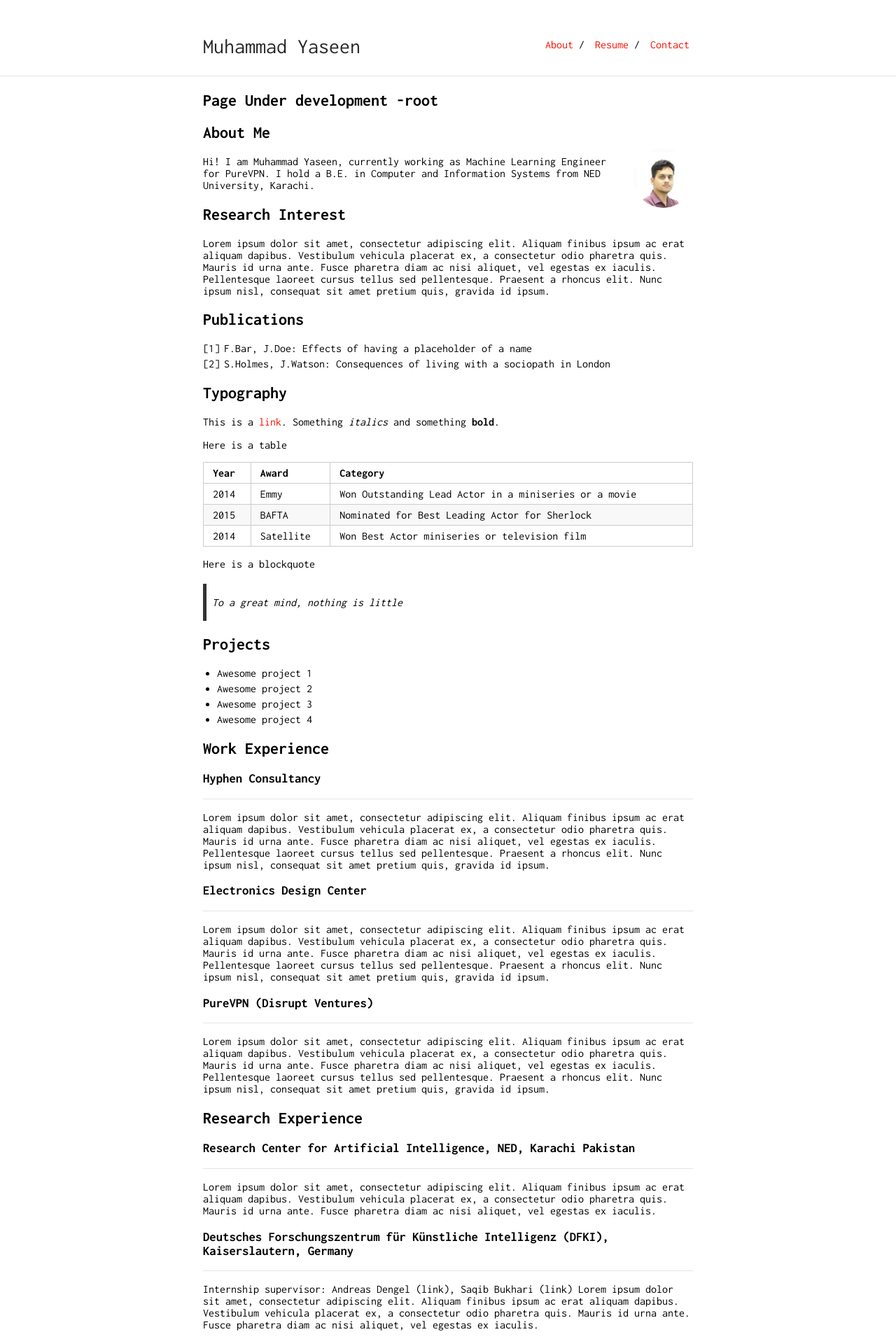
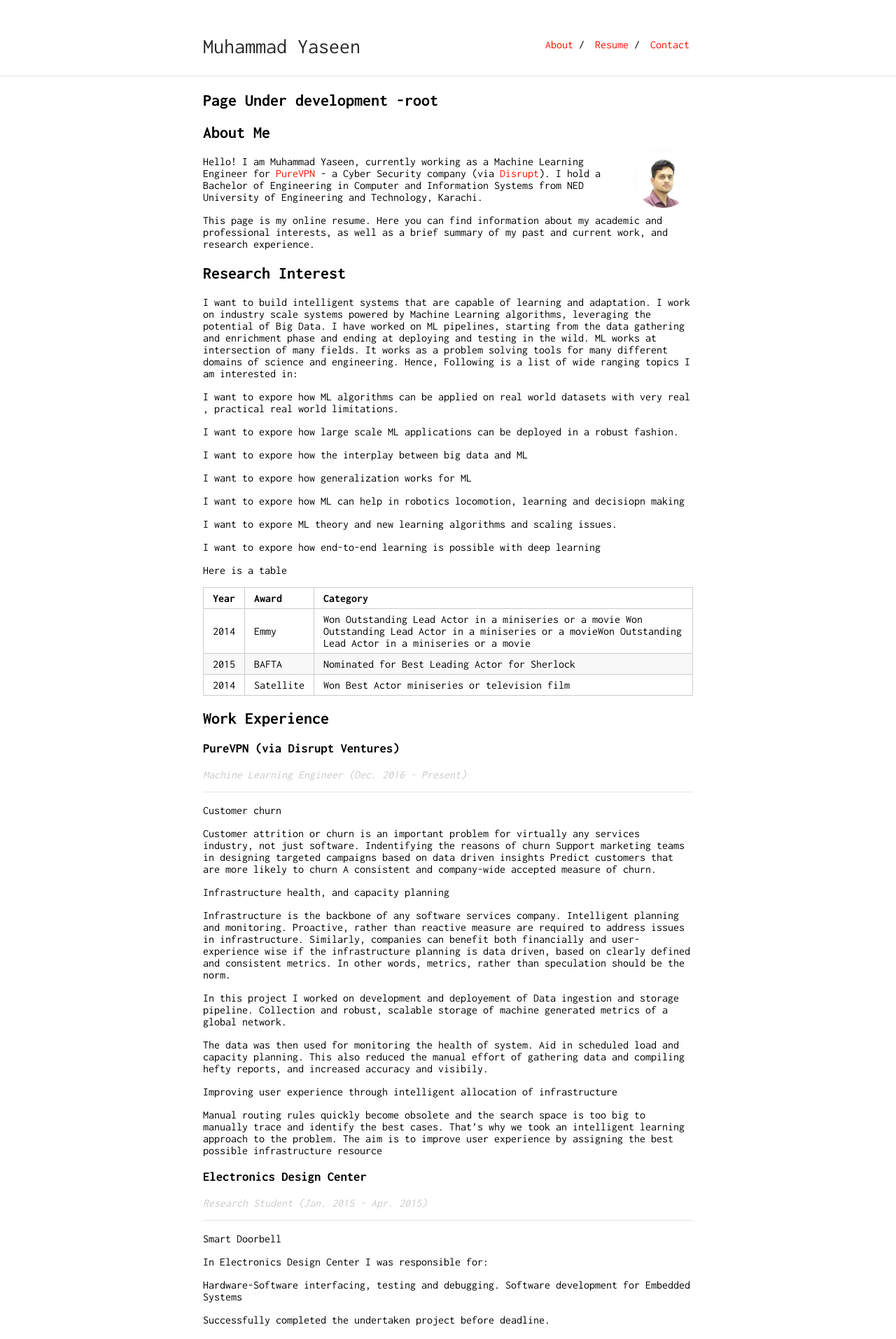
Before and after one commit to muhammadyaseen/muhammadyaseen.github.io, a Jekyll site: the page built from index.md, in a window 1280 px wide. Shown: the top 1913 px of the page at 70% size. Built offline with Jekyll 4.4.1, drawn with Linux system fonts in a browser that asks for light colours; our own code applies the rules of GitHub Pages for plain Markdown files; some of the changed text lies outside the part shown.

Commit message:
added links and more text in sections. [before adding ext links]

```diff
--- a/_sass/_style.scss
+++ b/_sass/_style.scss
@@ -96,5 +96,23 @@ hr {
     }
 }
 
+/*
+ *		Added styles
+ */
+
+.jobposition {
+	color: #cacaca;
+	font-style: italic;
+}
+
+a.ext-link-a img.ext-link-img {
+	width: 12px;
+	height: 12px;
+}
+
+.ext-link-a {
+
+}
+
 @import "typography";
 @import "tables";
--- a/index.md
+++ b/index.md
@@ -7,116 +7,193 @@ layout: default
 
 <img class="profile-picture" src="yaseen.jpg">
 
-Hi! I am Muhammad Yaseen, currently working as Machine Learning Engineer for PureVPN. I hold a B.E. in Computer and Information Systems from NED University, Karachi.
+Hello! I am Muhammad Yaseen, currently working as a Machine Learning Engineer for [PureVPN](http://www.purevpn.com) - a Cyber Security company (via [Disrupt](http://www.disrupt.com/platform)). I hold a Bachelor of Engineering in Computer and Information Systems from NED University of Engineering and Technology, Karachi.
+
+This page is my online resume. Here you can find information about my academic and professional interests, as well as a brief summary of my past and current work, and research experience.
 
 ## Research Interest
 
-Lorem ipsum dolor sit amet, consectetur adipiscing elit. Aliquam finibus ipsum ac erat aliquam dapibus. Vestibulum vehicula placerat ex, a consectetur odio pharetra quis. Mauris id urna ante. Fusce pharetra diam ac nisi aliquet, vel egestas ex iaculis. Pellentesque laoreet cursus tellus sed pellentesque. Praesent a rhoncus elit. Nunc ipsum nisl, consequat sit amet pretium quis, gravida id ipsum.
+I want to build intelligent systems that are capable of learning and adaptation. I work on industry scale systems powered by Machine Learning algorithms, leveraging the potential of Big Data. I have worked on ML pipelines, starting from the data gathering and enrichment phase and ending at deploying and testing in the wild.
+ML works at intersection of many fields. It works as a problem solving tools for many different domains of science and engineering. Hence, Following is a list of wide ranging topics I am interested in:
 
-## Publications
+I want to expore how ML algorithms can be applied on real world datasets with very real , practical real world limitations.
 
-1. F.Bar, J.Doe: Effects of having a placeholder of a name
-2. S.Holmes, J.Watson: Consequences of living with a sociopath in London
+I want to expore how large scale ML applications can be deployed in a robust fashion.
 
-## Typography
+I want to expore how the interplay between big data and ML
 
-This is a [link](http://google.com). Something *italics* and something **bold**.
+I want to expore how generalization works for ML
+
+I want to expore how ML can help in robotics locomotion, learning and decisiopn making
+
+I want to expore ML theory and new learning algorithms and scaling issues.
+
+I want to expore how end-to-end learning is possible with deep learning
 
 Here is a table
 
 Year | Award | Category
 -----|-------|--------
-2014 | Emmy  | Won Outstanding Lead Actor in a miniseries or a movie
+2014 | Emmy  | Won Outstanding Lead Actor in a miniseries or a movie Won Outstanding Lead Actor in a miniseries or a movieWon Outstanding Lead Actor in a miniseries or a movie
 2015 | BAFTA | Nominated for Best Leading Actor for Sherlock
 2014 | Satellite | Won Best Actor miniseries or television film
 
 
-Here is a blockquote
+## Work Experience
 
-> To a great mind, nothing is little
 
-## Projects
+### PureVPN (via Disrupt Ventures)
 
-* Awesome project 1
-* Awesome project 2
-* Awesome project 3
-* Awesome project 4
+<span class="jobposition">Machine Learning Engineer (Dec. 2016 - Present)</span>
 
-## Work Experience
+---
+
+Customer churn
+
+Customer attrition or churn is an important problem for virtually any services industry, not just software.
+Indentifying the reasons of churn
+Support marketing teams in designing targeted campaigns based on data driven insights
+Predict customers that are more likely to churn
+A consistent and company-wide accepted measure of churn.
+
+
+Infrastructure health, and capacity planning
+
+Infrastructure is the backbone of any software services company. Intelligent planning and monitoring. Proactive, rather than reactive measure are required to address issues in infrastructure. Similarly, companies can benefit both financially and user-experience wise if the infrastructure planning is data driven, based on clearly defined and consistent metrics. In other words, metrics, rather than speculation should be the norm.
+
+In this project I worked on development and deployement of Data ingestion and storage pipeline. Collection and robust, scalable storage of machine generated metrics of a global network.
+
+The data was then used for monitoring the health of system. Aid in scheduled load and capacity planning. This also reduced the manual effort of gathering data and compiling hefty reports, and increased accuracy and visibily.
+
+
+Improving user experience through intelligent allocation of infrastructure
+
+Manual routing rules quickly become obsolete and the search space is too big to manually trace and identify the best cases. That's why we took an intelligent learning approach to the problem.
+The aim is to improve user experience by assigning the best possible infrastructure resource
+
+### Electronics Design Center
+
+<span class="jobposition">Research Student (Jan. 2015 - Apr. 2015)</span>
+
+---
+
+Smart Doorbell
+
+In Electronics Design Center I was responsible for:
+
+Hardware-Software interfacing, testing and debugging.
+Software development for Embedded Systems
+
+Successfully completed the undertaken project before deadline.
 
 ### Hyphen Consultancy
 
----
-Lorem ipsum dolor sit amet, consectetur adipiscing elit. Aliquam finibus ipsum ac erat aliquam dapibus. Vestibulum vehicula placerat ex, a consectetur odio pharetra quis. Mauris id urna ante. Fusce pharetra diam ac nisi aliquet, vel egestas ex iaculis.
-Pellentesque laoreet cursus tellus sed pellentesque. Praesent a rhoncus elit. Nunc ipsum nisl, consequat sit amet pretium quis, gravida id ipsum.
-
-### Electronics Design Center
+<span class="jobposition">Freelance Web Developer (Aug. 2012 - Oct. 2014)</span>
 
 ---
-Lorem ipsum dolor sit amet, consectetur adipiscing elit. Aliquam finibus ipsum ac erat aliquam dapibus. Vestibulum vehicula placerat ex, a consectetur odio pharetra quis. Mauris id urna ante. Fusce pharetra diam ac nisi aliquet, vel egestas ex iaculis.
-Pellentesque laoreet cursus tellus sed pellentesque. Praesent a rhoncus elit. Nunc ipsum nisl, consequat sit amet pretium quis, gravida id ipsum.
 
-### PureVPN (Disrupt Ventures)
+At Hyphen Consultancy, I have worked on:
+Database driven Web Applications
+Rich Internet Applications
+Google Web Toolkit (Java), ASP.NET MVC, jQuery, PHP, HTML and CSS.
 
----
-Lorem ipsum dolor sit amet, consectetur adipiscing elit. Aliquam finibus ipsum ac erat aliquam dapibus. Vestibulum vehicula placerat ex, a consectetur odio pharetra quis. Mauris id urna ante. Fusce pharetra diam ac nisi aliquet, vel egestas ex iaculis.
-Pellentesque laoreet cursus tellus sed pellentesque. Praesent a rhoncus elit. Nunc ipsum nisl, consequat sit amet pretium quis, gravida id ipsum.
 
 ## Research Experience
 
-### Research Center for Artificial Intelligence, NED, Karachi Pakistan
+### Deutsches Forschungszentrum für Künstliche Intelligenz (DFKI), Kaiserslautern, Germany
+
+<span class="jobposition">Intern (Jun. 2016 - Aug. 2016)</span>
 
 ---
-Lorem ipsum dolor sit amet, consectetur adipiscing elit. Aliquam finibus ipsum ac erat aliquam dapibus. Vestibulum vehicula placerat ex, a consectetur odio pharetra quis. Mauris id urna ante. Fusce pharetra diam ac nisi aliquet, vel egestas ex iaculis.
 
-### Deutsches Forschungszentrum für Künstliche Intelligenz (DFKI), Kaiserslautern, Germany
+Internship supervisors:
+- Dr. Prof. h.c. Andreas Dengel ([TU KL](http://agd.informatik.uni-kl.de/team/lehre/prof-dr-prof-hc-andreas-dengel/) / [DFKI](https://www.dfki.de/web/kontakt/mitarbeiter?uid=ande00) / [Google Scholar](https://scholar.google.com/citations?user=p3YP0DMAAAAJ&hl=en))
+- Dr-Ing. Syed Saqib Bukhari ([TU KL](http://agd.informatik.uni-kl.de/team/lehre/dr-saquib-bukhari/) / [DFKI](http://dfki.de/~bukhari/) / [Google Scholar](https://scholar.google.com/citations?user=q3ecbfMAAAAJ&hl=en))
+
+[Commercial and Research Landscape for Smart Irrigation Systems](https://www.slideshare.net/MuhammadYaseenAftab1/commercial-research-landscape-for-smart-irrigation-systems)
+
+[Smart Irrigation Systems - Hardware Architecture](https://www.slideshare.net/MuhammadYaseenAftab1/smart-irrigation-system-hardware-architecture-for-warm-project)
+
+### Research Center for Artificial Intelligence, NED University,
+
+<span class="jobposition">Research Student</span>
 
 ---
-Internship supervisor: Andreas Dengel (link), Saqib Bukhari (link)
-Lorem ipsum dolor sit amet, consectetur adipiscing elit. Aliquam finibus ipsum ac erat aliquam dapibus. Vestibulum vehicula placerat ex, a consectetur odio pharetra quis. Mauris id urna ante. Fusce pharetra diam ac nisi aliquet, vel egestas ex iaculis.
+
+Supervisor: Dr. Muhammad Khurram ([NED UET](http://www.neduet.edu.pk/cise/mkhurram.html) / [RCAI](http://rcai.pk/ResearchCenterAI/ourteam/director.html))
+
+I was among the first members of newly formed RCAI (formerly KFRL) established at NED Unviersity. While at RCAI I worked mainly on projects related to Internet of Things (IoT) technology.
+
+Smart Agriculture [link](http://rcai.pk/ResearchCenterAI/project/pp1.html)
+
+
+Smart Warehouse [link](http://rcai.pk/ResearchCenterAI/project/p4.html)
+
+
+Oximeter [link](http://rcai.pk/ResearchCenterAI/project/p8.html)
+
+
+[A Smart Safety Gadget for Avoiding Accidents in Warehouse Environment](https://www.slideshare.net/MuhammadYaseenAftab1/a-smart-safety-gadget-for-avoiding-accidents-in-warehouse-environment)
+
+## I have programming experience in:
+
+* HTML/CSS/jQuery
+* C/C++
+* C#
+* Java
+* PHP
+* Python
+* Experience with Version Control Systems e.g. Git
+* Experience with Linux based OS (first hand experience with CentOS, LinuxMint, and Ubuntu)
+
+## BigData and ML Tools I have worked with
+
+* Apache Spark
+* Apache Flume
+* Apache Hadoop
+* Elasticsearch, Kibana
+* Keras, Tensorflow, SciKit Learn, Theano
 
 ## Online Courses and Certifications
 
-* Neural Networks by Geoff Hinton
-* Machine Learning by Andrew Ng
-* Bayesian Stats: From concepts to data analysis
-* Into to mathematical thinking
-* Hadoop Big data
-* Apache Spark Taming Big data
-* Hadoop / HDFS course
-* Elasticsearch
-* Reinforcement learning
-* RNN in Python
+I believe in self-learning yada yada
 
-## Online Lectures/Blogs I like
-
-* nando de frietas
-* rl david silver
-* pgm stanford
-* colah
-* karpathy
+* Machine Learning by Andrew Ng [(link)](https://www.coursera.org/learn/machine-learning)
+* Taming Big Data with Apache Spark and Python [(link)](https://www.udemy.com/taming-big-data-with-apache-spark-hands-on)
+* Deep Learning: RNN in Python [(link)](https://www.udemy.com/deep-learning-recurrent-neural-networks-in-python)
+* Hadoop Platform and Application Framework [(link)](www.example.com)
+* Bayesian Statistics: From Concepts to Data Analysis [(link)](https://www.coursera.org/learn/bayesian-statistics)
+* Complete Guide to Elasticsearch [(link)](https://www.udemy.com/elasticsearch-complete-guide)
+* Artificial Intelligence: Reinforcement Learning in Python [(link)](https://www.udemy.com/deep-learning-recurrent-neural-networks-in-python)
+* Intodcution to Mathematical Thinking [(link)](https://www.coursera.org/course/maththink)
 
 ## Honors and Awards
 
-* Award A/hamdard scholarship
+* Hamdard scholarship
 * Award B/bsek award/biek pos.
-* Honor 1
+* Position in ESA Mars Express Power Challenge https://kelvins.esa.int/mars-express-power-challenge/leaderboard/
 * Award C
 * Honor 2
+
 (participation in expo)
 (link to different slideshare presentations? or can add those links in relevant sections with project details)
 
+## Online Lectures and Blogs I follow
+
+* [Machine Learning (2014-15 session)](https://www.cs.ox.ac.uk/people/nando.defreitas/machinelearning/) - (by Nando de Freitas, University of Oxford)
+* [Reinforcement Learning](https://www.youtube.com/watch?v=2pWv7GOvuf0&list=PLzuuYNsE1EZAXYR4FJ75jcJseBmo4KQ9-) - (by David Silver, DeepMind)
+* [Probabilistic Graphical Models](https://www.youtube.com/watch?v=WPSQfOkb1M8&list=PL50E6E80E8525B59C) - (by Prof. Daphne Koller, Stanford)
+* Cristopher Olah's [blog](http://colah.github.io/) / Andrej Karpathy's [blog](http://karpathy.github.io/)
+* [DeepMind](www.deepmind.com) / [OpenAI](www.openai.com)
+* ...more at [Awesome ML](https://github.com/josephmisiti/awesome-machine-learning)
+* Test <a class="ext-link-a" href="http://www.google.com"><img class="ext-link-img" src="./images/ext-link.png" /></a>
+
 ## Other Interests
 
-* History, Literature, Philosophy
-* Gaming, Writing, Travelling
+* History,
+* Philosophy (include courses),
+* Literature, Reading (link link), Writing
 
-## Programming Lang. and other skills
+## Contact
 
-* pl 1
-* pl 2
-* spark,hive etc.
-
-## contact details
-
-* email
+* mohammadyaseen13@gmail.com
```
Also changed, not shown: images/ext-link.png (added), project_pictures/yaseen.jpg (added), 1 other file.
